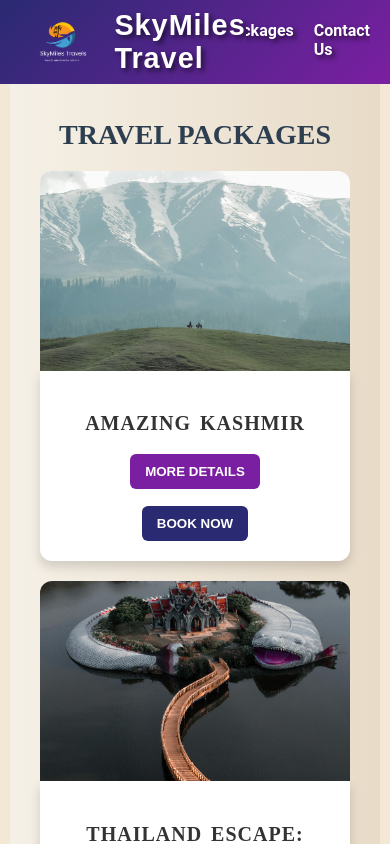
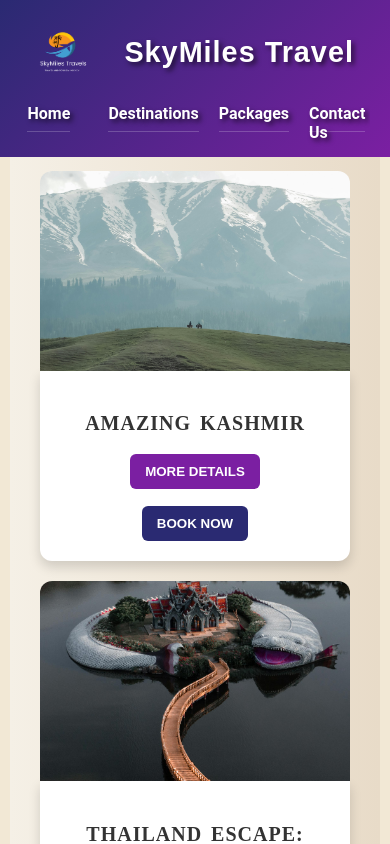
Before and after one commit to MEHULGILOTRA/my-web-app, a React (Create React App) app in the folder my-web-app/: page /search-results in a window 390 px wide. Shown: the top 844 px of the page. Built offline with nearby package versions, Linux system fonts and the light colour scheme.

Commit message:
Responsive Additions

```diff
--- a/my-web-app/src/LandingPageSlider.css
+++ b/my-web-app/src/LandingPageSlider.css
@@ -125,6 +125,12 @@
   object-fit: cover;  /* Ensures the image fills the circle without distortion */
 }
 
+@media (max-width: 480px) {
+  .next-image-preview img {
+    max-width: 60px;
+  }
+}
+
 /* Search Bar Styles (optional) */
 .search-bar {
   position: absolute;
@@ -163,6 +169,19 @@
   background: transparent;
   border: none;
   cursor : pointer;
+}
+
+@media (max-width: 480px) {
+  .search-bar {
+    width: 90%;
+  }
+  .search-bar input {
+    font-size: 0.9em;
+  }
+
+  .search-button {
+    font-size: 0.9em;
+  }
 }
 
 .popup {
--- a/my-web-app/src/LandingPageSlider.js
+++ b/my-web-app/src/LandingPageSlider.js
@@ -50,23 +50,14 @@ function LandingPageSlider() {
           /> */}
         <img
           srcSet={`
-          ${image.src}?w=320 320w,
             ${image.src}?w=480 480w,
             ${image.src}?w=768 768w,
-          ${image.src}?w=1024 1024w,
             ${image.src}?w=1366 1366w,
-          ${image.src}?w=1920 1920w,
-          ${image.src}?w=2560 2560w,
-          ${image.src}?w=3840 3840w,
-          ${image.src}?w=4096 4096w
+            ${image.src}?w=1920 1920w
           `}
-        sizes="(max-width: 320px) 100vw,
-              (max-width: 480px) 100vw,
+          sizes="(max-width: 480px) 100vw,
                 (max-width: 768px) 100vw,
-              (max-width: 1024px) 100vw,
                 (max-width: 1366px) 100vw,
-              (max-width: 1920px) 100vw,
-              (max-width: 2560px) 100vw,
                 100vw"
           src={image.src}
           alt={`Slide ${index + 1}`}
--- a/my-web-app/src/header.css
+++ b/my-web-app/src/header.css
@@ -1,7 +1,7 @@
 /* Header Styles */
 .header-container {
   background: linear-gradient(135deg, var(--primary-color), var(--accent-color));
-  height: 10vh;
+  height: auto;
   color: white;
   font-family: 'Roboto', sans-serif;
   text-shadow: 3px 3px 5px rgba(0, 0, 0, 0.6);
@@ -36,12 +36,15 @@
   justify-content: space-between;
   align-items: center;
   width: 100%;
+  flex-wrap: wrap; /* Allow wrapping */
 }
 
 /* Left Section (Logo & Title) */
 .header-left {
   display: flex;
   align-items: center;
+  gap: 10px;
+
 }
 
 .logo {
@@ -68,6 +71,35 @@
   max-width: 100%; /* Prevent overflow */
   overflow: hidden; /* Hide any overflow content */
 }
+@media (max-width: 767px) {
+  .header-top {
+    flex-direction: column;
+    align-items: flex-start;
+    gap: 10px;
+  }
+
+  .header-right {
+    width: 100%;
+  }
+
+  .nav-list {
+    flex-direction: row; /* <-- force horizontal layout */
+    width: 100%;
+    gap: 10px;
+    margin-top: 10px;
+  }
+
+  .li-items {
+    width: 100%;
+  }
+
+  .li-items a {
+    width: 100%;
+    padding: 8px 0;
+    border-bottom: 1px solid rgba(255, 255, 255, 0.2); /* Light border for mobile */
+  }
+}
+
 
 .nav-list {
   display: flex;
```
Lines whose indentation alone changed are shown as unchanged.
